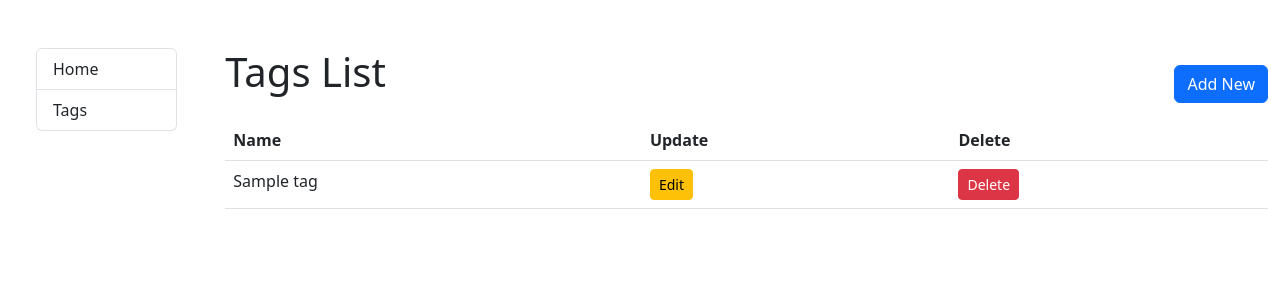
After one commit to misha-cw/todo-list, a Django app: page /tags/ in a window 1280 px wide. The commit adds this page. Shown: the top 300 px of the page. Run offline with Django 5.2, Linux system fonts and the light colour scheme; tables that the repository leaves empty hold one stand-in row (values such as "Sample post").

Commit message:
Add TagListView and tag list template; update sidebar navigation

```diff
--- a/templates/includes/sidebar.html
+++ b/templates/includes/sidebar.html
@@ -3,6 +3,6 @@
         <a class="nav-link" href="{% url 'todo:home' %}">Home</a>
     </li>
     <li class="list-group-item">
-        <a class="nav-link" href="#">Tags</a>
+        <a class="nav-link" href="{% url 'todo:tag_list' %}">Tags</a>
     </li>
 </ul>
--- /dev/null
+++ b/templates/todo/tag_list.html
@@ -0,0 +1,35 @@
+{% extends "base.html" %}
+
+{% block content %}
+  <div class="d-flex align-items-center justify-content-between">
+    <h1 class="mb-4">Tags List</h1>
+    <a href="#" class="btn btn-primary">Add New</a>
+  </div>
+  {% if tags %}
+    <table class="table">
+      <thead>
+        <tr>
+          <th scope="col">Name</th>
+          <th scope="col">Update</th>
+          <th scope="col">Delete</th>
+        </tr>
+      </thead>
+      <tbody>
+        {% for tag in tags %}
+          <tr>
+            <td>{{ tag.name }}</td>
+            <td>
+              <a href="#" class="btn btn-warning btn-sm">Edit</a>
+            </td>
+            <td>
+              <a href="#" class="btn btn-danger btn-sm">Delete</a>
+            </td>
+          </tr>
+        {% endfor %}
+      </tbody>
+  {% else %}
+    <p>No tags available.</p>
+  {% endif %}
+
+
+{% endblock content %}
--- a/todo/urls.py
+++ b/todo/urls.py
@@ -2,6 +2,7 @@ from django.urls import path
 
 from todo.views import (
     TaskListView,
+    TagListView,
 )
 
 
@@ -9,4 +10,5 @@ app_name = "todo"
 
 urlpatterns = [
     path("", TaskListView.as_view(), name="home"),
+    path("tags/", TagListView.as_view(), name="tag_list"),
 ]
--- a/todo/views.py
+++ b/todo/views.py
@@ -8,3 +8,9 @@ class TaskListView(generic.ListView):
     template_name = "todo/task_list.html"
     context_object_name = "tasks"
     queryset = Task.objects.prefetch_related("tags").all().order_by("is_done", "-created_at")
+
+class TagListView(generic.ListView):
+    model = Tag
+    template_name = "todo/tag_list.html"
+    context_object_name = "tags"
+    queryset = Tag.objects.all().order_by("name")
```
